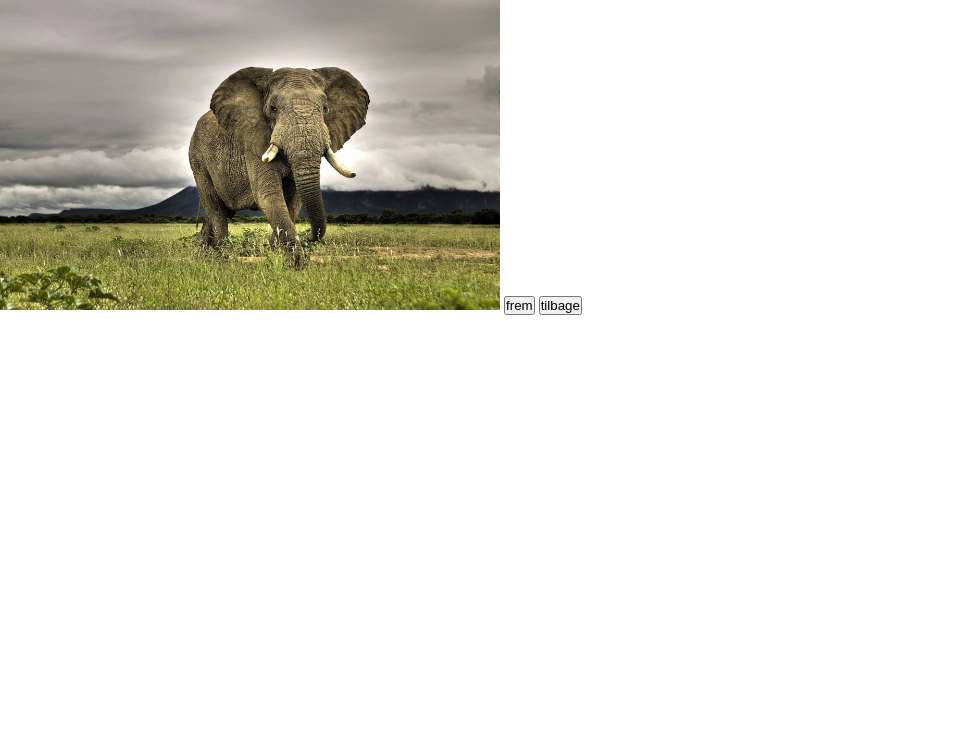
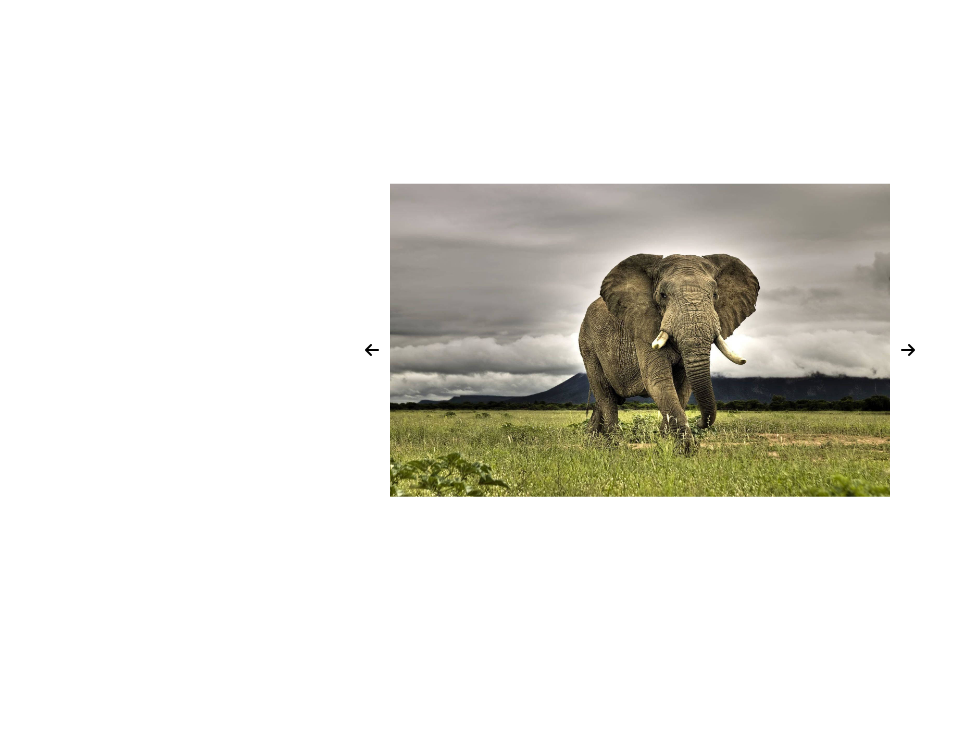
Before and after one commit to JJayexd/karrusel, a plain HTML site: page index.html in a window 1280 px wide. Shown: the part 58-800 px from the top of the page, without its empty margins (0-978 px from the left). Drawn offline with nearby package versions, Linux system fonts and the light colour scheme.

Commit message:
Færdig 12:13

```diff
--- a/assets/css/site.css
+++ b/assets/css/site.css
@@ -7,5 +7,33 @@ font-family: "Oswald", sans-serif; */
 }
 
 #galleryImage {
-  max-width: 500px;
+  max-height: 500px;
+  width: 500px;
 }
+
+#app{
+  position: absolute;
+  top: 50%;
+  left: 50%;
+  transform: translate(-50%, -50%)
+}
+
+#forward{
+  position: absolute;
+  right: -5%;
+  top: 50%;
+}
+#forward:hover{
+  transform: scale(110%);
+  cursor: pointer;
+}
+
+#back{
+  position: absolute;
+  left: -5%;
+  top: 50%;
+}
+#back:hover{
+  transform: scale(110%);
+  cursor: pointer;
+}
--- a/assets/js/gallery.js
+++ b/assets/js/gallery.js
@@ -8,11 +8,12 @@ let myForwardButton = document.getElementById('forward')
 
 myForwardButton.addEventListener('click', (event) => {
 
-    if (currentImage > 4) {
-        currentImage = imageArray.length
+    currentImage = currentImage + 1
+
+    if (currentImage == imageArray.length) {
+        currentImage = 0
     }
 
-    currentImage = currentImage + 1
     changeImage()
 
 })
@@ -26,6 +27,7 @@ myBackButton.addEventListener('click', (event) => {
     }
 
     currentImage = currentImage - 1
+
     changeImage()
 
 })
--- a/index.html
+++ b/index.html
@@ -8,6 +8,7 @@
     <title>animals of the world</title>
     <script src="https://unpkg.com/@lottiefiles/lottie-player@latest/dist/lottie-player.js"></script>
     <link rel="stylesheet" href="assets/css/site.css">
+    <link rel="stylesheet" href="https://cdnjs.cloudflare.com/ajax/libs/font-awesome/6.5.2/css/all.min.css" integrity="sha512-SnH5WK+bZxgPHs44uWIX+LLJAJ9/2PkPKZ5QiAj6Ta86w+fsb2TkcmfRyVX3pBnMFcV7oQPJkl9QevSCWr3W6A==" crossorigin="anonymous" referrerpolicy="no-referrer" />
 
 
     <script src="assets/js/gallery.js" defer></script>
@@ -17,22 +18,17 @@
 </head>
 
 <body>
-    <header>
-        <h1>Animals of the world</h1>
-        <p>A gallery of fantastic animals</p>
-    </header>
 
     <section id="app">
 
         <img id="galleryImage" src="assets/img/elephant.jpg" alt="gallery image">
-        <button id="forward">frem</button>
-        <button id="back">tilbage</button>
+        <i class="fa-solid fa-arrow-right" id="forward"></i>
+        <i class="fa-solid fa-arrow-left" id="back"></i>
 
 
 
     </section>
 
-
 </body>
 
 </html>
```
